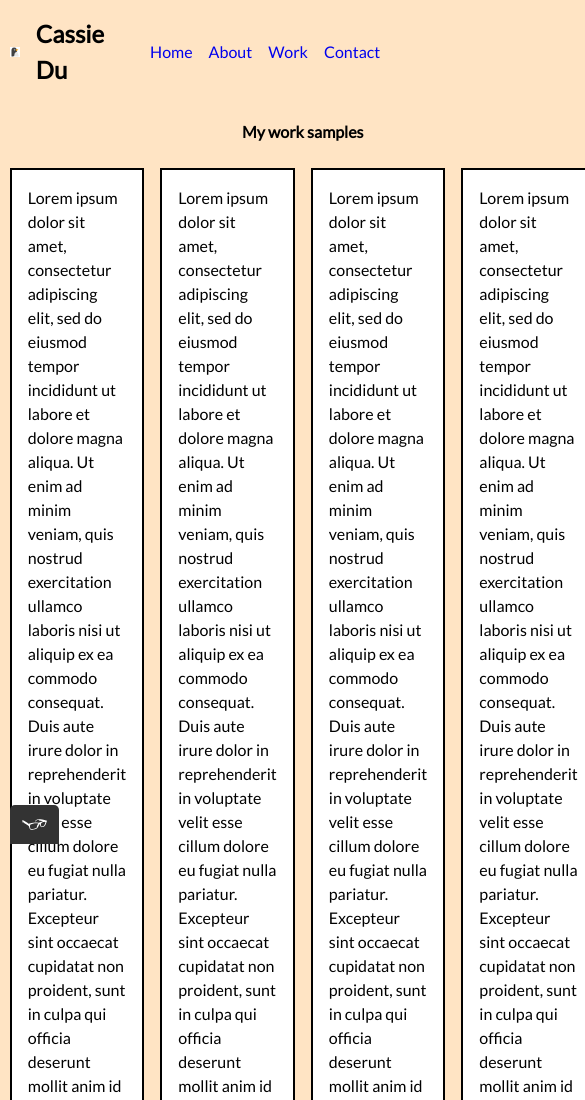
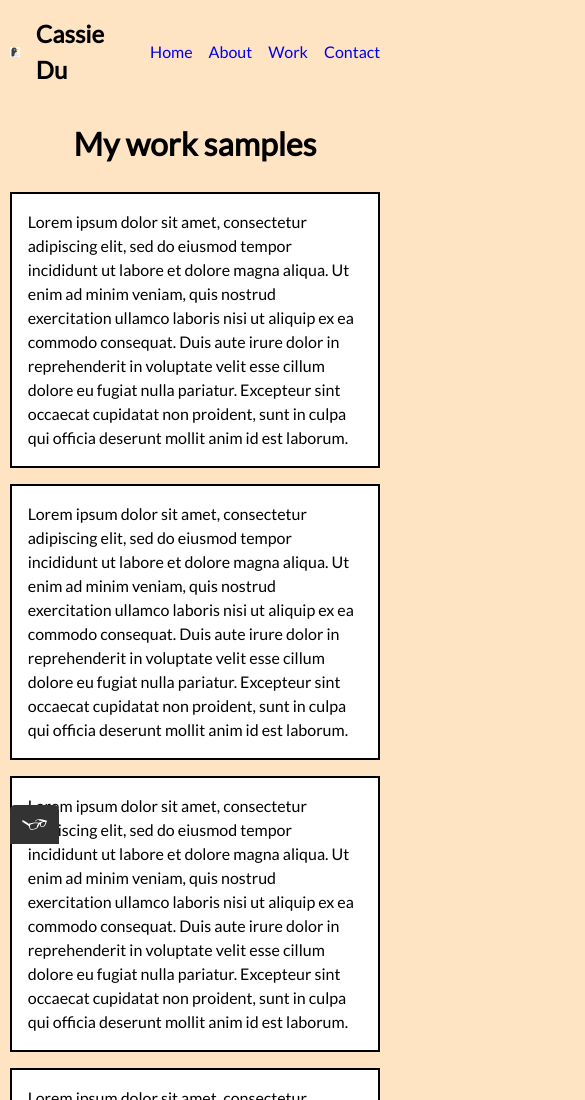
Before and after one commit to cassiecccc/cf-project, a plain HTML site: page work.html in a window 390 px wide. Shown: the top 1100 px of the page, 585 px wide, since content can reach past the window. Drawn offline with Linux system fonts and the light colour scheme.

Commit message:
updated media queries

```diff
--- a/app.scss
+++ b/app.scss
@@ -139,22 +139,18 @@ footer {
   margin-bottom: 1rem;
 }
 
-//media queries
-
-@media only screen and (max-width: 1080px) {
+@media screen and (max-width: 786px) {
+  main {
     #work-grid {
       grid-template-columns: 1fr 1fr;
     }
-  #work-h1 {
-    font-size: 1.5rem;
   }
 }
 
-@media only screen and (max-width: 768px) {
+@media screen and (max-width: 576px) {
+  main {
     #work-grid {
       grid-template-columns: 1fr;
     }
-  #work-h1 {
-    font-size: 1rem;
   }
 }
```
Also changed, not shown: app.css, 2 other files. Lines whose indentation alone changed are shown as unchanged.
